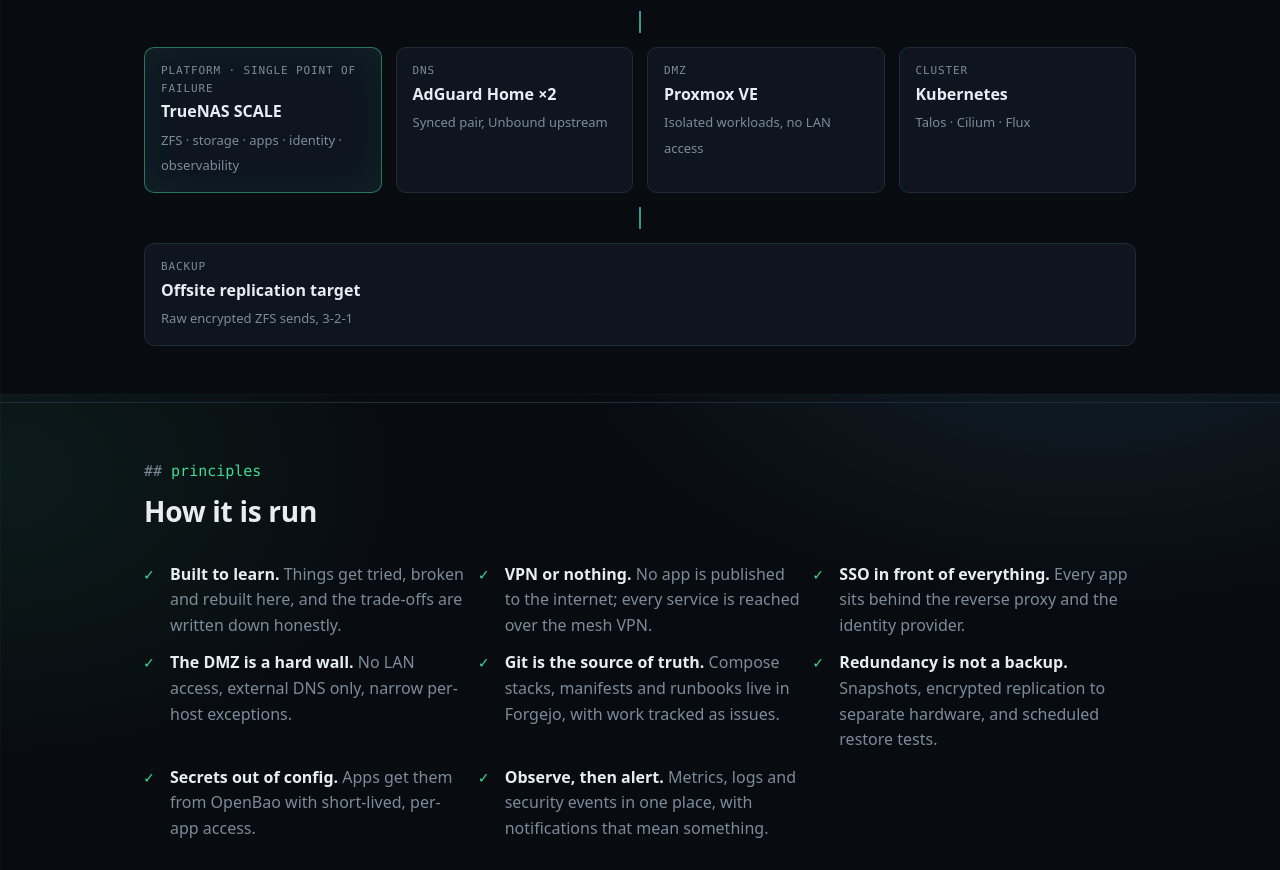
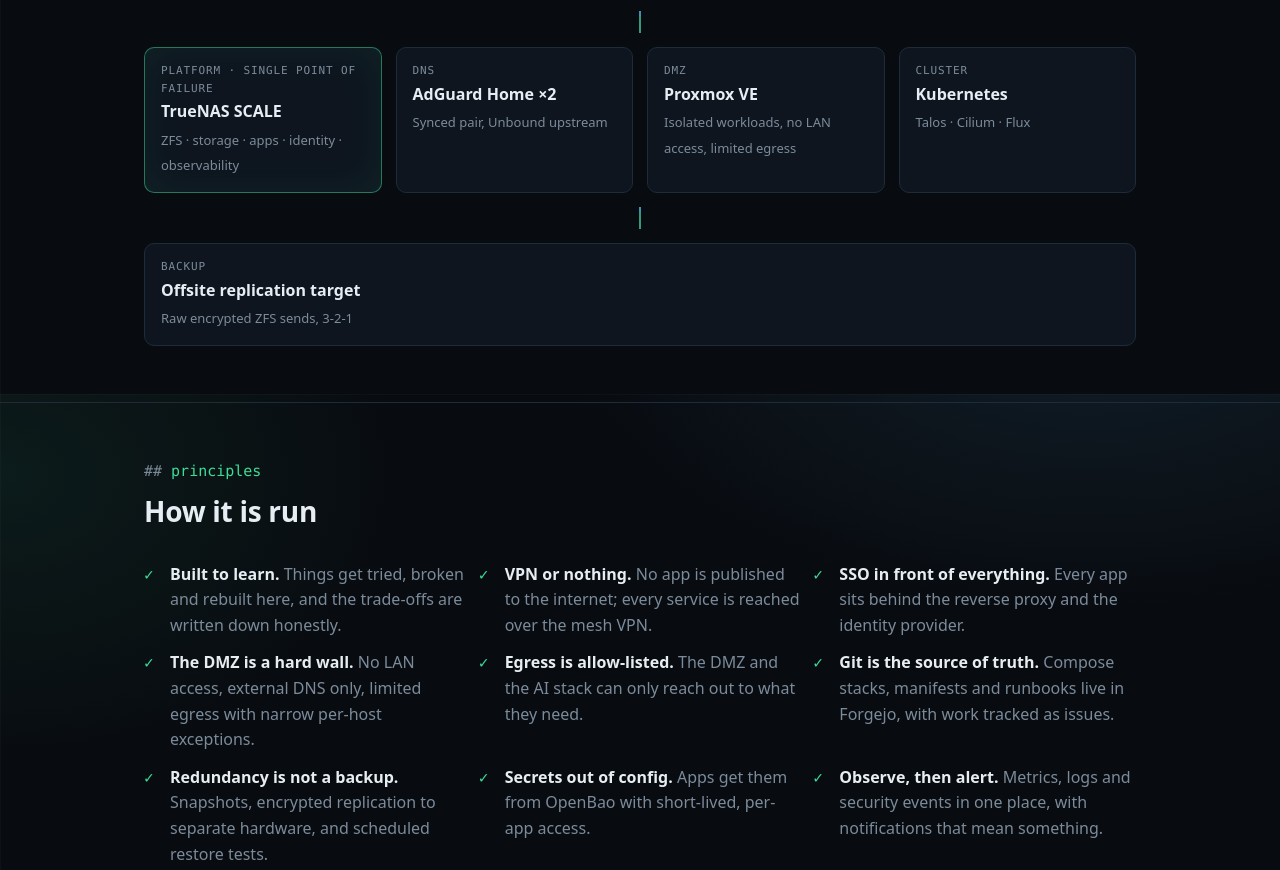
Before and after one commit to mselin/mselin.github.io, a plain HTML site: page index.html in a window 1280 px wide. Shown: the part 1206-2076 px from the top of the page. Drawn offline with Linux system fonts and the light colour scheme.

Commit message:
Note limited egress for the DMZ and the AI stack
Co-Authored-By: Claude Fable 5.2 <noreply@anthropic.com>
Claude-Session: https://claude.ai/code/session_013DgN9N6MedXYU6Hmksz994

```diff
--- a/index.html
+++ b/index.html
@@ -147,7 +147,7 @@
     <div class="row">
       <div class="node core"><small>Platform · single point of failure</small><strong>TrueNAS SCALE</strong><span>ZFS · storage · apps · identity · observability</span></div>
       <div class="node"><small>DNS</small><strong>AdGuard Home ×2</strong><span>Synced pair, Unbound upstream</span></div>
-      <div class="node"><small>DMZ</small><strong>Proxmox VE</strong><span>Isolated workloads, no LAN access</span></div>
+      <div class="node"><small>DMZ</small><strong>Proxmox VE</strong><span>Isolated workloads, no LAN access, limited egress</span></div>
       <div class="node"><small>Cluster</small><strong>Kubernetes</strong><span>Talos · Cilium · Flux</span></div>
     </div>
     <div class="link"><i></i></div>
@@ -164,7 +164,8 @@
     <li><b>Built to learn.</b> Things get tried, broken and rebuilt here, and the trade-offs are written down honestly.</li>
     <li><b>VPN or nothing.</b> No app is published to the internet; every service is reached over the mesh VPN.</li>
     <li><b>SSO in front of everything.</b> Every app sits behind the reverse proxy and the identity provider.</li>
-    <li><b>The DMZ is a hard wall.</b> No LAN access, external DNS only, narrow per-host exceptions.</li>
+    <li><b>The DMZ is a hard wall.</b> No LAN access, external DNS only, limited egress with narrow per-host exceptions.</li>
+    <li><b>Egress is allow-listed.</b> The DMZ and the AI stack can only reach out to what they need.</li>
     <li><b>Git is the source of truth.</b> Compose stacks, manifests and runbooks live in Forgejo, with work tracked as issues.</li>
     <li><b>Redundancy is not a backup.</b> Snapshots, encrypted replication to separate hardware, and scheduled restore tests.</li>
     <li><b>Secrets out of config.</b> Apps get them from OpenBao with short-lived, per-app access.</li>
@@ -191,7 +192,7 @@
   <p class="sub">The app stack</p>
   <p class="note">Everything sits behind SSO, is kept as Compose files in Git, and is grouped on a Homepage dashboard the same way as here. Each name links to the project behind it.</p>
   <div class="grid">
-    <div class="card"><h3>AI</h3><p>Local models behind one gateway, with improved observability and sandboxing.</p><div class="tags"><a href="https://github.com/mostlygeek/llama-swap">llama-swap</a><a href="https://github.com/ollama/ollama">Ollama</a><a href="https://github.com/BerriAI/litellm">LiteLLM</a><a href="https://github.com/Mintplex-Labs/anything-llm">AnythingLLM</a><a href="https://github.com/Niko1221/Strata">Strata</a></div></div>
+    <div class="card"><h3>AI</h3><p>Local models behind one gateway, with improved observability, sandboxing and limited egress.</p><div class="tags"><a href="https://github.com/mostlygeek/llama-swap">llama-swap</a><a href="https://github.com/ollama/ollama">Ollama</a><a href="https://github.com/BerriAI/litellm">LiteLLM</a><a href="https://github.com/Mintplex-Labs/anything-llm">AnythingLLM</a><a href="https://github.com/Niko1221/Strata">Strata</a></div></div>
     <div class="card"><h3>Tools</h3><p>Code, files, notes, wiki, bookmarks, recipes, inventory, notebooks and the odd network utility.</p><div class="tags"><a href="https://codeberg.org/forgejo/forgejo">Forgejo</a><a href="https://github.com/nextcloud/server">Nextcloud</a><a href="https://github.com/BookStackApp/BookStack">BookStack</a><a href="https://github.com/TriliumNext/Trilium">Trilium Notes</a><a href="https://github.com/laurent22/joplin">Joplin</a><a href="https://github.com/wallabag/wallabag">Wallabag</a><a href="https://github.com/karakeep-app/karakeep">Karakeep</a><a href="https://github.com/mealie-recipes/mealie">Mealie</a><a href="https://github.com/sysadminsmedia/homebox">Homebox</a><a href="https://github.com/jgraph/drawio">Draw.io</a><a href="https://github.com/coder/code-server">Code Server</a><a href="https://github.com/jupyterlab/jupyterlab">JupyterLab</a><a href="https://github.com/pgadmin-org/pgadmin4">pgAdmin</a><a href="https://github.com/syncthing/syncthing">Syncthing</a><a href="https://github.com/filebrowser/filebrowser">Filebrowser</a><a href="https://github.com/dani-garcia/vaultwarden">Vaultwarden</a><a href="https://github.com/alexjustesen/speedtest-tracker">Speedtest Tracker</a><a href="https://github.com/openspeedtest/Speed-Test">Open Speedtest</a><a href="https://github.com/maelgangloff/domain-watchdog">Domain Watchdog</a></div></div>
     <div class="card"><h3>Media</h3><p>Films, music, audiobooks, ebooks and photos, with hardware transcoding.</p><div class="tags"><a href="https://github.com/jellyfin/jellyfin">Jellyfin</a><a href="https://github.com/CyferShepard/Jellystat">Jellystat</a><a href="https://github.com/navidrome/navidrome">Navidrome</a><a href="https://github.com/LMS-Community/slimserver">Lyrion</a><a href="https://github.com/advplyr/audiobookshelf">Audiobookshelf</a><a href="https://github.com/Kareadita/Kavita">Kavita</a><a href="https://github.com/immich-app/immich">Immich</a><a href="https://github.com/HaveAGitGat/Tdarr">Tdarr</a><a href="https://github.com/alexta69/metube">MeTube</a></div></div>
     <div class="card"><h3>Monitoring</h3><p>One page showing the health of every layer, from the firewall and Wi-Fi to the UPS.</p><div class="tags"><a href="https://github.com/prometheus/prometheus">Prometheus</a><a href="https://github.com/prometheus/alertmanager">Alertmanager</a><a href="https://github.com/grafana/grafana">Grafana</a><a href="https://github.com/louislam/uptime-kuma">Uptime Kuma</a><a href="https://github.com/binwiederhier/ntfy">ntfy</a><a href="https://github.com/wazuh/wazuh">Wazuh</a><a href="https://github.com/crowdsecurity/crowdsec">CrowdSec</a><a href="https://github.com/portainer/portainer">Portainer</a><a href="https://github.com/traefik/traefik">Traefik</a><a href="https://github.com/goauthentik/authentik">Authentik</a><a href="https://github.com/AdguardTeam/AdGuardHome">AdGuard Home</a><span>UniFi Network</span><a href="https://github.com/networkupstools/nut">NUT</a><a href="https://github.com/gethomepage/homepage">Homepage</a></div></div>
```
